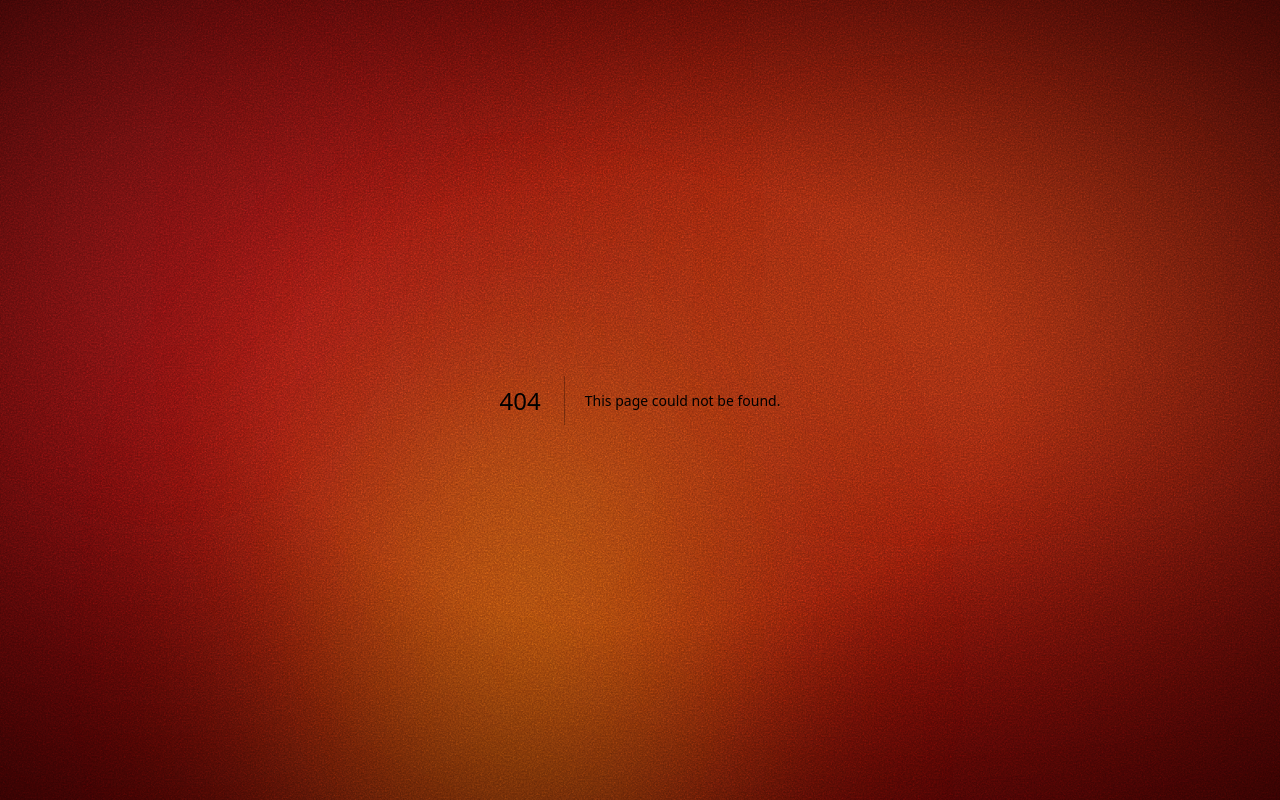
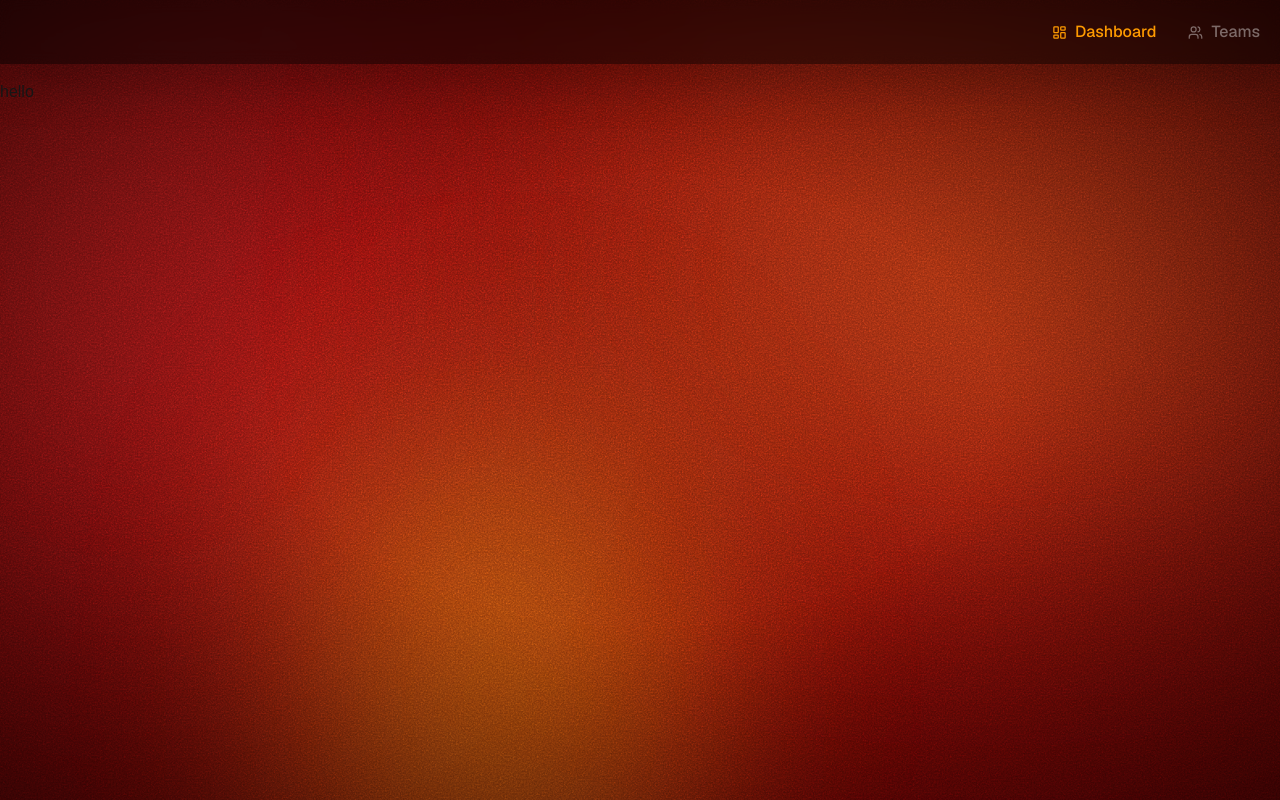
Before and after one commit to limuelcamangon15/Flaw-Frontend, a Next.js app: page /dashboard in a window 1280 px wide. Before the commit this address had no page. Built offline with nearby package versions, Linux system fonts and the light colour scheme; a web font is replaced by a local one.

Commit message:
update: added dashboard route

```diff
--- /dev/null
+++ b/app/components/dashboard/DashboardPage.tsx
@@ -0,0 +1,10 @@
+import AppNavbar from "../ui/app-navbar/AppNavbar";
+
+export default function DashboardPage() {
+  return (
+    <div className="w-full pt-20">
+      <AppNavbar />
+      <p>hello</p>
+    </div>
+  );
+}
--- a/app/components/home/HomePage.tsx
+++ /dev/null
@@ -1,3 +0,0 @@
-export default function HomePage() {
-  return <div>HomePage</div>;
-}
--- a/app/components/login/LoginForm.tsx
+++ b/app/components/login/LoginForm.tsx
@@ -17,7 +17,7 @@ export default function LoginForm() {
   const router = useRouter();
 
   function handleSubmit() {
-    router.push("/home");
+    router.push("/dashboard");
   }
 
   return (
--- /dev/null
+++ b/app/components/ui/app-navbar/AppNavbar.tsx
@@ -0,0 +1,41 @@
+"use client";
+
+import { LayoutDashboard, Users } from "lucide-react";
+import Link from "next/link";
+import { usePathname } from "next/navigation";
+
+const NAV_LINKS = [
+  {
+    label: "Dashboard",
+    href: "/dashboard",
+    icon: <LayoutDashboard size={15} />,
+  },
+  { label: "Teams", href: "/teams", icon: <Users size={15} /> },
+];
+
+export default function AppNavbar() {
+  const pathname = usePathname();
+
+  return (
+    <nav className="fixed top-0 w-full z-50 flex items-center justify-between p-5 shadow-2xl backdrop-blur-sm transition-all duration-500 bg-black/50">
+      <div className="flex w-full justify-end gap-8">
+        {NAV_LINKS.map((l) => {
+          const isActive = pathname === l.href;
+
+          return (
+            <Link
+              key={l.label}
+              href={l.href}
+              className={`${
+                isActive ? "text-amber-500" : "text-white/40"
+              } font-sans flex gap-2 items-center justify-center text-md font-medium hover:text-white transition-all duration-300`}
+            >
+              {l.icon}
+              {l.label}
+            </Link>
+          );
+        })}
+      </div>
+    </nav>
+  );
+}
--- /dev/null
+++ b/app/dashboard/page.tsx
@@ -0,0 +1,10 @@
+import DashboardPage from "../components/dashboard/DashboardPage";
+import PageLayout from "../components/ui/layout/PageLayout";
+
+export default function Dashboard() {
+  return (
+    <PageLayout>
+      <DashboardPage />
+    </PageLayout>
+  );
+}
--- a/app/home/page.tsx
+++ /dev/null
@@ -1,10 +0,0 @@
-import HomePage from "../components/home/HomePage";
-import PageLayout from "../components/ui/layout/PageLayout";
-
-export default function Home() {
-  return (
-    <PageLayout>
-      <HomePage />
-    </PageLayout>
-  );
-}
```
